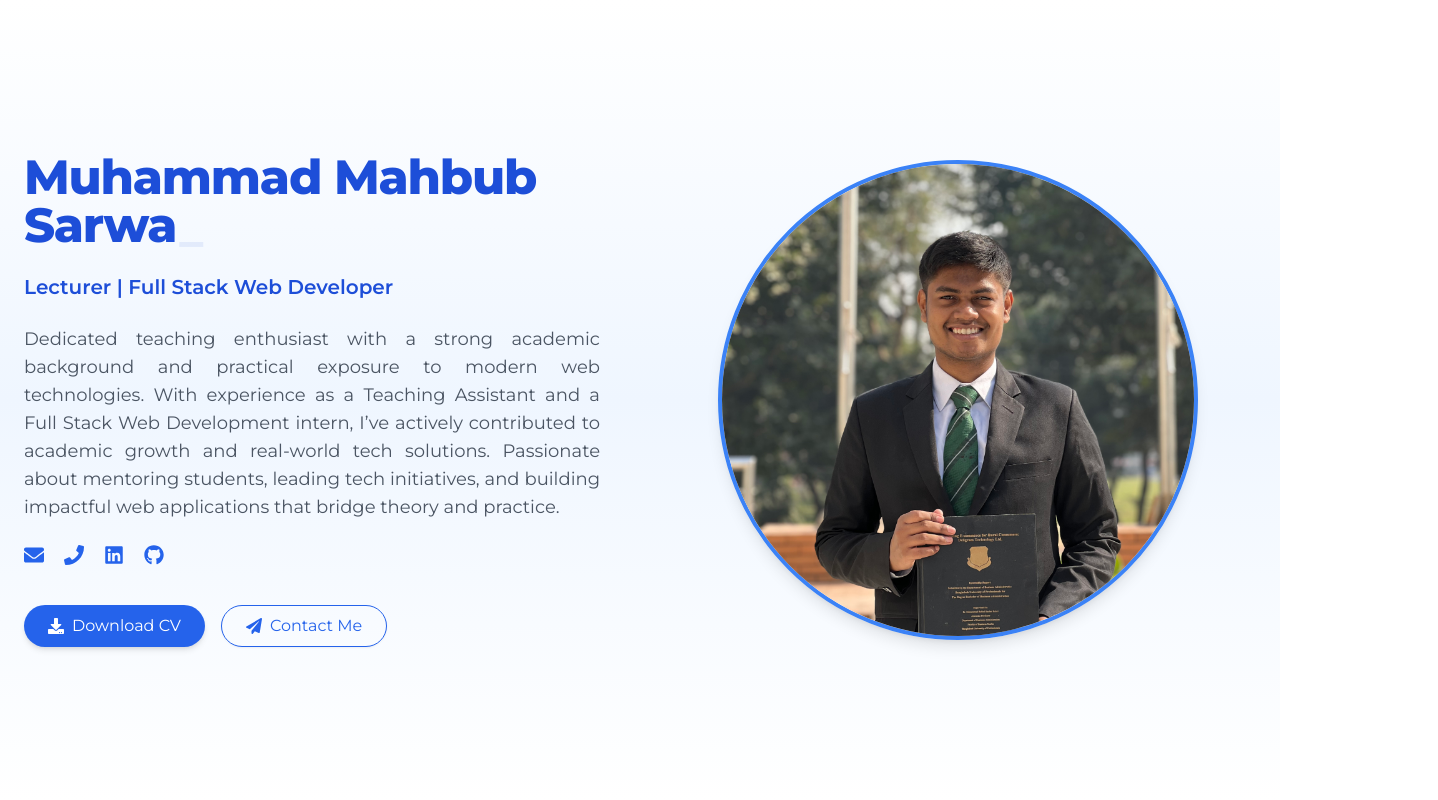
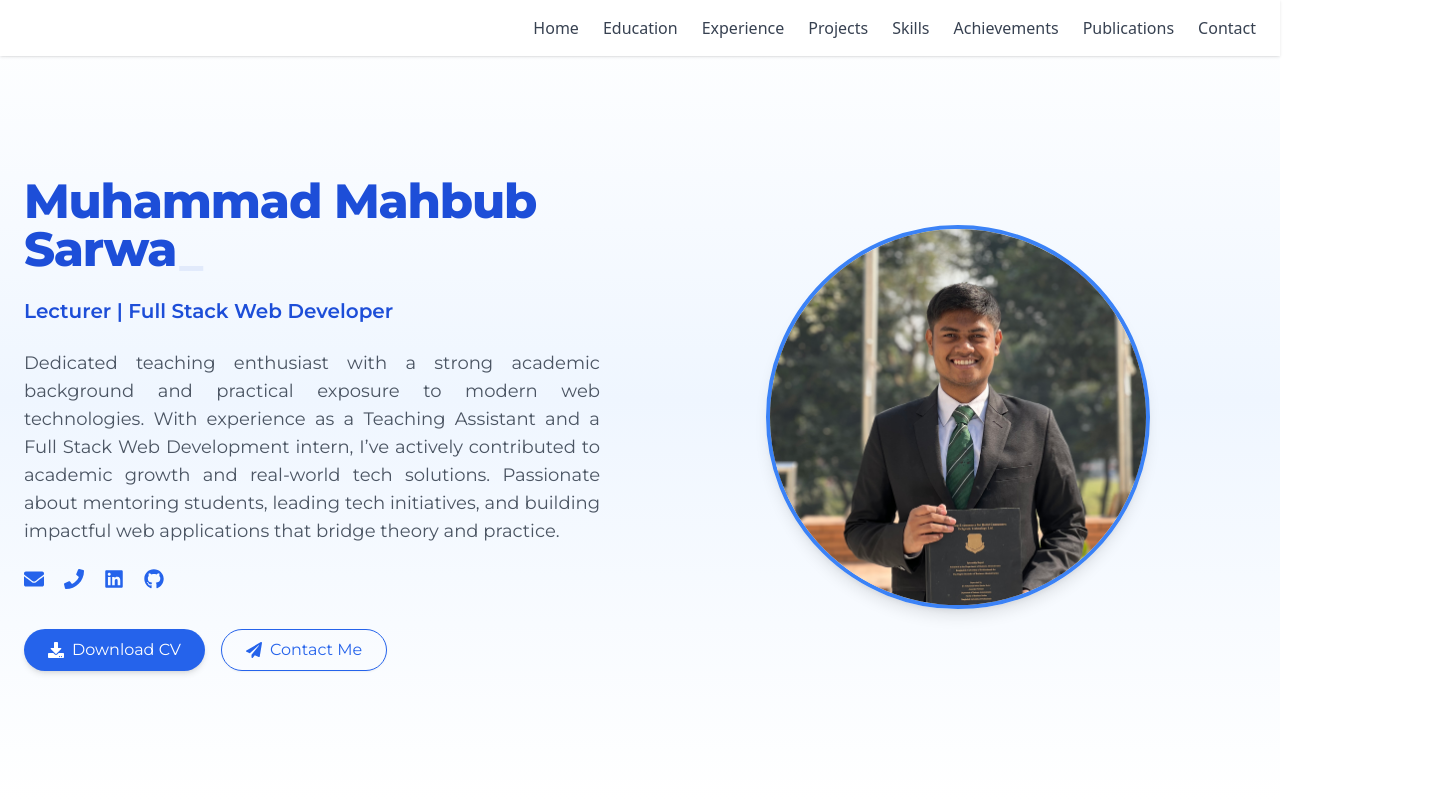
Before and after one commit to Mahbub049/mahbub-sarwar-client, a React (Create React App) app: page / in a window 1280 px wide. Shown: the top 800 px of the page, 1438 px wide, since content can reach past the window. Built offline with nearby package versions, Linux system fonts and the light colour scheme.

Commit message:
final modification done

```diff
--- a/src/App.js
+++ b/src/App.js
@@ -8,10 +8,12 @@ import Publications from './components/Publications';
 import ContactForm from './components/ContactForm';
 import Footer from './components/Footer';
 import ExtraCurricular from './components/Extracurricular';
+import Navbar from './components/Navbar';
 
 function App() {
   return (
     <div className="font-sans">
+      <Navbar/>
       <Hero />
       <Education />
       <Experience />
--- a/src/components/Achievements.jsx
+++ b/src/components/Achievements.jsx
@@ -32,7 +32,7 @@ const achievements = [
 
 export default function Achievements() {
   return (
-    <section id="achievements" className="py-20 bg-gradient-to-b from-blue-50 to-white">
+    <section id="achievements" className="py-20 font-montserrat bg-gradient-to-b from-blue-50 to-white">
       <div className="max-w-6xl mx-auto px-6">
         <h2 className="text-3xl md:text-4xl font-bold text-center text-gray-900 mb-14">
            Achievements
--- a/src/components/ContactForm.jsx
+++ b/src/components/ContactForm.jsx
@@ -38,7 +38,7 @@ export default function ContactForm() {
       whileInView={{ opacity: 1, y: 0 }}
       transition={{ duration: 0.6 }}
     >
-      <div className="max-w-6xl mx-auto grid grid-cols-1 md:grid-cols-2 gap-16 items-start">
+      <div className="max-w-6xl font-montserrat mx-auto grid grid-cols-1 md:grid-cols-2 gap-16 items-start">
         {/* Contact Info */}
         <div className="space-y-6">
           <h2 className="text-4xl font-bold">Get in Touch</h2>
--- a/src/components/Experience.jsx
+++ b/src/components/Experience.jsx
@@ -27,7 +27,7 @@ const experienceData = [
 
 export default function Experience() {
     return (
-        <section className="py-20 bg-gradient-to-b from-white via-blue-50 to-white" id="experience">
+        <section className="py-20 font-montserrat bg-gradient-to-b from-white via-blue-50 to-white" id="experience">
             <div className="max-w-6xl mx-auto px-4">
                 <h2 className="text-3xl md:text-4xl font-bold text-center text-gray-900 mb-14">
                     Experience
--- a/src/components/Footer.jsx
+++ b/src/components/Footer.jsx
@@ -2,7 +2,7 @@ import { Linkedin, Github, Mail } from 'lucide-react';
 
 export default function Footer() {
   return (
-    <footer className="bg-blue-950 text-blue-100 py-8 px-4 mt-20">
+    <footer className="bg-blue-950 font-montserrat text-blue-100 py-8 px-4 mt-20">
       <div className="max-w-6xl mx-auto flex flex-col md:flex-row items-center justify-between gap-6">
         <p className="text-sm text-center md:text-left">
           © 2025 <span className="font-semibold text-blue-200">Mahbub Sarwar</span>. All rights reserved.
--- a/src/components/Hero.jsx
+++ b/src/components/Hero.jsx
@@ -8,10 +8,10 @@ import { FaDownload, FaPaperPlane } from 'react-icons/fa';
 export default function Hero() {
     return (
         <section
-            className="min-h-screen font-montserrat bg-gradient-to-b from-white via-blue-50 to-white flex items-center justify-center px-6 py-16"
+            className="min-h-screen font-montserrat bg-gradient-to-b from-white via-blue-50 to-white flex items-center justify-center px-6 pt-28 pb-16"
             id="hero"
         >
-            <div className="w-full max-w-7xl grid md:grid-cols-2 gap-10 items-center">
+            <div className="w-full max-w-7xl flex flex-col-reverse md:grid md:grid-cols-2 gap-10 items-center">
                 {/* 🧑‍💻 Text Content */}
                 <motion.div
                     initial={{ opacity: 0, x: -40 }}
@@ -19,8 +19,7 @@ export default function Hero() {
                     transition={{ duration: 0.8 }}
                     className="space-y-6 text-center md:text-left"
                 >
-
-                    <h1 className="text-4xl md:text-5xl font-extrabold text-blue-700 leading-snug tracking-tight">
+                    <h1 className="text-3xl sm:text-4xl md:text-5xl font-extrabold text-blue-700 leading-snug tracking-tight">
                         <Typewriter
                             words={['Muhammad Mahbub Sarwar Shafi']}
                             loop={false}
@@ -32,11 +31,11 @@ export default function Hero() {
                         />
                     </h1>
 
-
-                    <p className="text-xl font-semibold text-blue-700">
+                    <p className="text-lg sm:text-xl font-semibold text-blue-700">
                         Lecturer | Full Stack Web Developer
                     </p>
-                    <p className="text-gray-600 text-base text-justify md:text-lg max-w-xl">
+
+                    <p className="text-gray-600 text-sm sm:text-base md:text-lg text-justify max-w-xl mx-auto md:mx-0">
                         Dedicated teaching enthusiast with a strong academic background and practical exposure to modern web technologies. With experience as a Teaching Assistant and a Full Stack Web Development intern, I’ve actively contributed to academic growth and real-world tech solutions. Passionate about mentoring students, leading tech initiatives, and building impactful web applications that bridge theory and practice.
                     </p>
 
@@ -67,26 +66,30 @@ export default function Hero() {
                             <span>Contact Me</span>
                         </a>
                     </div>
-
                 </motion.div>
 
                 {/* 🖼️ Profile Image */}
                 <motion.div
-                    initial={{ opacity: 0, scale: 0.9 }}
-                    animate={{ opacity: 1, scale: 1 }}
-                    transition={{ duration: 0.8 }}
+                    initial={{ y: 0 }}
+                    animate={{ y: [0, -10, 0] }}
+                    transition={{
+                        duration: 3,
+                        repeat: Infinity,
+                        ease: "easeInOut"
+                    }}
                     className="flex justify-center"
                 >
-                    <div className="relative w-[400px] h-[400px] md:w-[480px] md:h-[480px]">
+                    <div className="relative w-60 h-60 sm:w-72 sm:h-72 md:w-96 md:h-96">
                         <img
                             src={profilePic}
                             alt="Profile"
                             className="w-full h-full object-cover rounded-full border-4 border-blue-500 shadow-lg"
                         />
-                        <div className="absolute inset-0 rounded-full border-8 border-blue-200 animate-ping opacity-10 z-[-1]"></div>
                     </div>
                 </motion.div>
+
             </div>
         </section>
+
     );
 }
--- /dev/null
+++ b/src/components/Navbar.jsx
@@ -0,0 +1,69 @@
+// src/components/Navbar.jsx
+import { useState } from "react";
+import { motion } from "framer-motion";
+import { Menu, X } from "lucide-react";
+
+const links = [
+  { name: "Home", href: "#hero" },
+  { name: "Education", href: "#education" },
+  { name: "Experience", href: "#experience" },
+  { name: "Projects", href: "#projects" },
+  { name: "Skills", href: "#skills" },
+  { name: "Achievements", href: "#achievements" },
+  { name: "Publications", href: "#publications" },
+  { name: "Contact", href: "#contact" },
+];
+
+export default function Navbar() {
+  const [isOpen, setIsOpen] = useState(false);
+
+  return (
+    <motion.nav
+      initial={{ y: -60, opacity: 0 }}
+      animate={{ y: 0, opacity: 1 }}
+      transition={{ duration: 0.6 }}
+      className="fixed top-0 left-0 w-full bg-white shadow z-50"
+    >
+      <div className="max-w-7xl mx-auto px-6 py-4 flex items-center justify-between">
+        {/* Logo */}
+        <a href="#hero" className="text-xl font-bold text-blue-700"></a>
+
+        {/* Desktop Links */}
+        <div className="hidden md:flex gap-6">
+          {links.map((link) => (
+            <a
+              key={link.name}
+              href={link.href}
+              className="text-gray-700 hover:text-blue-600 font-medium transition"
+            >
+              {link.name}
+            </a>
+          ))}
+        </div>
+
+        {/* Mobile Menu Toggle */}
+        <div className="md:hidden">
+          <button onClick={() => setIsOpen(!isOpen)}>
+            {isOpen ? <X size={24} /> : <Menu size={24} />}
+          </button>
+        </div>
+      </div>
+
+      {/* Mobile Menu */}
+      {isOpen && (
+        <div className="md:hidden bg-white px-6 pb-4 space-y-3">
+          {links.map((link) => (
+            <a
+              key={link.name}
+              href={link.href}
+              onClick={() => setIsOpen(false)}
+              className="block font-montserrat text-gray-700 hover:text-blue-600 font-medium"
+            >
+              {link.name}
+            </a>
+          ))}
+        </div>
+      )}
+    </motion.nav>
+  );
+}
--- a/src/components/Projects.jsx
+++ b/src/components/Projects.jsx
@@ -61,7 +61,7 @@ export default function Projects() {
   const visibleProjects = showAll ? allProjects : allProjects.slice(0, 4);
 
   return (
-    <section id="projects" className="bg-white py-20 px-4 md:px-6 lg:px-10">
+    <section id="projects" className="bg-white font-montserrat py-20 px-4 md:px-6 lg:px-10">
       <div className="max-w-6xl mx-auto">
         <h2 className="text-3xl md:text-4xl font-bold text-center text-gray-900 mb-14">Projects</h2>
 
--- a/src/components/Publications.jsx
+++ b/src/components/Publications.jsx
@@ -24,7 +24,7 @@ const publications = [
 
 export default function Publications() {
   return (
-    <section id="publications" className="py-20 bg-gradient-to-b from-blue-50 to-white px-4">
+    <section id="publications" className="py-20 font-montserrat bg-gradient-to-b from-blue-50 to-white px-4">
       <div className="max-w-6xl mx-auto">
         <h2 className="text-3xl md:text-4xl font-bold text-center text-gray-900 mb-14"> Publications</h2>
 
--- a/src/components/Skills.jsx
+++ b/src/components/Skills.jsx
@@ -32,7 +32,7 @@ const tools = [
 
 export default function Skills() {
   return (
-    <section className="py-16 bg-gray-50" id="skills">
+    <section className="py-16 font-montserrat bg-gray-50" id="skills">
       <div className="max-w-6xl mx-auto px-4">
         <h2 className="text-3xl md:text-4xl font-bold text-center text-gray-900 mb-14">Skills & Tools</h2>
 
--- a/src/index.css
+++ b/src/index.css
@@ -5,3 +5,7 @@
 body {
   font-family: 'Montserrat', sans-serif;
 }
+
+html {
+  scroll-behavior: smooth;
+}
```
Also changed, not shown: 1 other file (tests, documents, lock files or other folders).
